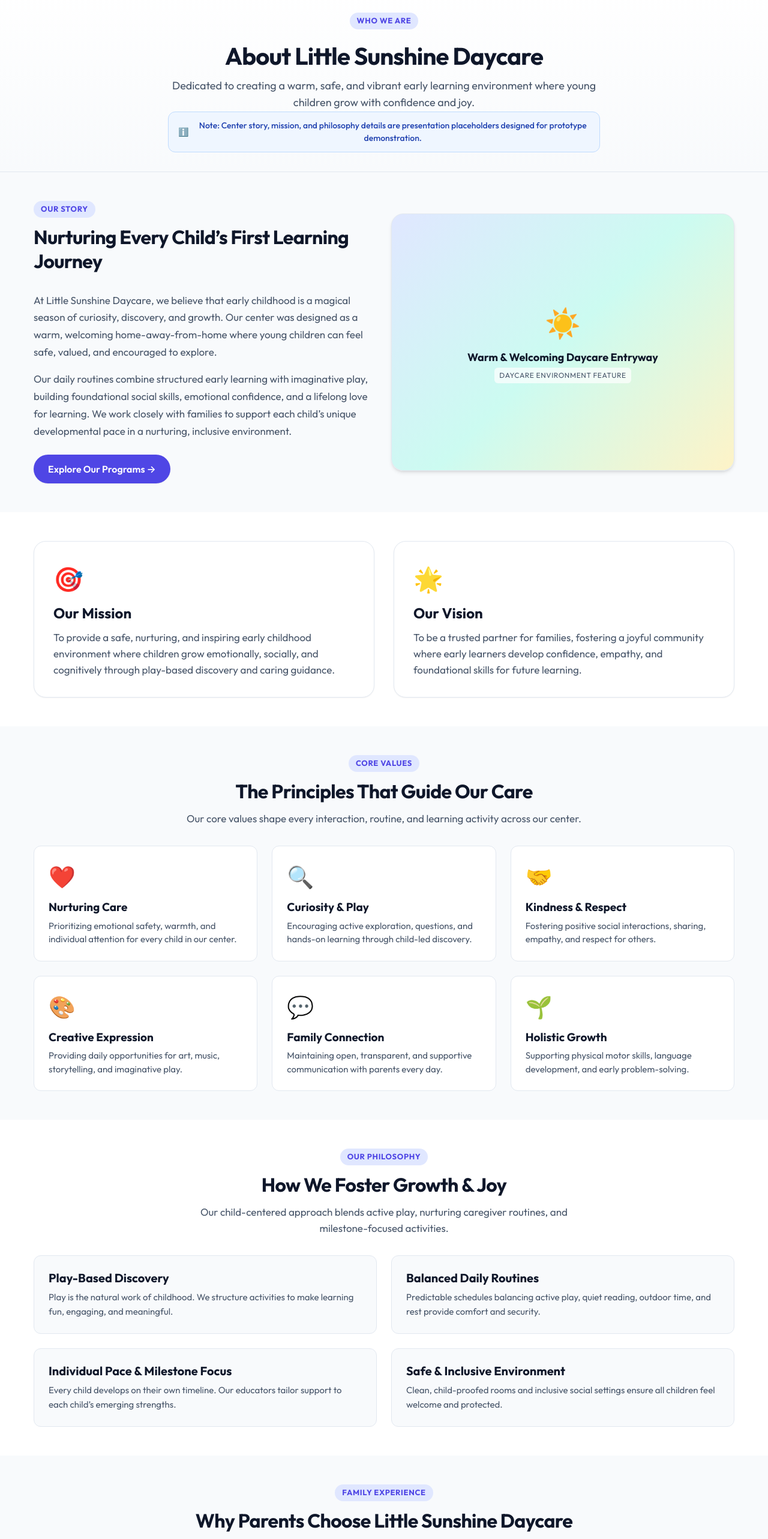
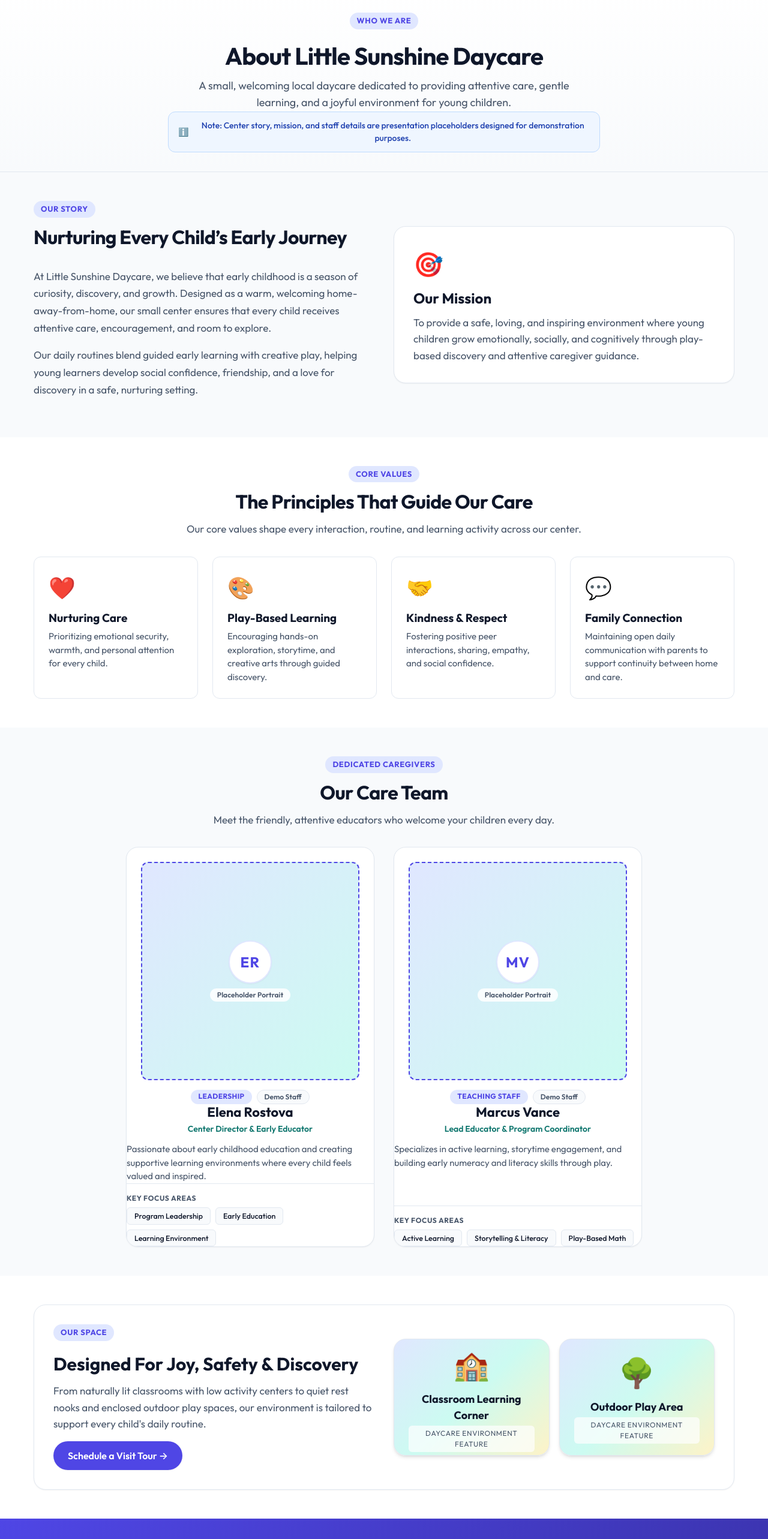
Before and after one commit to Sankalpa-KMCP/day_care, a React (Vite) app: page /about in a window 1280 px wide. Shown: the part 100-2666 px from the top of the page at 60% size. Built offline with nearby package versions, Linux system fonts and the light colour scheme.

Commit message:
refactor: consolidate team into about page

```diff
--- a/src/data/about.js
+++ b/src/data/about.js
@@ -1,27 +1,21 @@
 /**
  * Centralized About page data module for Daycare Application
  * NOTE: Fictional/demo presentation data for prototype purposes.
+ * Small Daycare Refactor: Compact story, mission, and 4 core values.
  */
 
-export const aboutDisclaimer = 'Note: Center story, mission, and philosophy details are presentation placeholders designed for prototype demonstration.';
+export const aboutDisclaimer = 'Note: Center story, mission, and staff details are presentation placeholders designed for demonstration purposes.';
 
 export const aboutStory = {
-  title: 'Nurturing Every Child’s First Learning Journey',
-  paragraph1: 'At Little Sunshine Daycare, we believe that early childhood is a magical season of curiosity, discovery, and growth. Our center was designed as a warm, welcoming home-away-from-home where young children can feel safe, valued, and encouraged to explore.',
-  paragraph2: 'Our daily routines combine structured early learning with imaginative play, building foundational social skills, emotional confidence, and a lifelong love for learning. We work closely with families to support each child’s unique developmental pace in a nurturing, inclusive environment.'
+  title: 'Nurturing Every Child’s Early Journey',
+  paragraph1: 'At Little Sunshine Daycare, we believe that early childhood is a season of curiosity, discovery, and growth. Designed as a warm, welcoming home-away-from-home, our small center ensures that every child receives attentive care, encouragement, and room to explore.',
+  paragraph2: 'Our daily routines blend guided early learning with creative play, helping young learners develop social confidence, friendship, and a love for discovery in a safe, nurturing setting.'
 };
 
-export const missionVisionData = {
-  mission: {
-    title: 'Our Mission',
-    icon: '🎯',
-    description: 'To provide a safe, nurturing, and inspiring early childhood environment where children grow emotionally, socially, and cognitively through play-based discovery and caring guidance.'
-  },
-  vision: {
-    title: 'Our Vision',
-    icon: '🌟',
-    description: 'To be a trusted partner for families, fostering a joyful community where early learners develop confidence, empathy, and foundational skills for future learning.'
-  }
+export const missionData = {
+  title: 'Our Mission',
+  icon: '🎯',
+  description: 'To provide a safe, loving, and inspiring environment where young children grow emotionally, socially, and cognitively through play-based discovery and attentive caregiver guidance.'
 };
 
 export const coreValues = [
@@ -29,82 +23,24 @@ export const coreValues = [
     id: 'val-care',
     icon: '❤️',
     title: 'Nurturing Care',
-    description: 'Prioritizing emotional safety, warmth, and individual attention for every child in our center.'
+    description: 'Prioritizing emotional security, warmth, and personal attention for every child.'
   },
   {
-    id: 'val-curiosity',
-    icon: '🔍',
-    title: 'Curiosity & Play',
-    description: 'Encouraging active exploration, questions, and hands-on learning through child-led discovery.'
+    id: 'val-play',
+    icon: '🎨',
+    title: 'Play-Based Learning',
+    description: 'Encouraging hands-on exploration, storytime, and creative arts through guided discovery.'
   },
   {
     id: 'val-respect',
     icon: '🤝',
     title: 'Kindness & Respect',
-    description: 'Fostering positive social interactions, sharing, empathy, and respect for others.'
+    description: 'Fostering positive peer interactions, sharing, empathy, and social confidence.'
   },
   {
-    id: 'val-creativity',
-    icon: '🎨',
-    title: 'Creative Expression',
-    description: 'Providing daily opportunities for art, music, storytelling, and imaginative play.'
-  },
-  {
-    id: 'val-connection',
+    id: 'val-family',
     icon: '💬',
     title: 'Family Connection',
-    description: 'Maintaining open, transparent, and supportive communication with parents every day.'
-  },
-  {
-    id: 'val-growth',
-    icon: '🌱',
-    title: 'Holistic Growth',
-    description: 'Supporting physical motor skills, language development, and early problem-solving.'
+    description: 'Maintaining open daily communication with parents to support continuity between home and care.'
   }
 ];
-
-export const carePhilosophy = [
-  {
-    id: 'phil-play',
-    title: 'Play-Based Discovery',
-    description: 'Play is the natural work of childhood. We structure activities to make learning fun, engaging, and meaningful.'
-  },
-  {
-    id: 'phil-routine',
-    title: 'Balanced Daily Routines',
-    description: 'Predictable schedules balancing active play, quiet reading, outdoor time, and rest provide comfort and security.'
-  },
-  {
-    id: 'phil-individual',
-    title: 'Individual Pace & Milestone Focus',
-    description: 'Every child develops on their own timeline. Our educators tailor support to each child’s emerging strengths.'
-  },
-  {
-    id: 'phil-environment',
-    title: 'Safe & Inclusive Environment',
-    description: 'Clean, child-proofed rooms and inclusive social settings ensure all children feel welcome and protected.'
-  }
-];
-
-export const whyChooseUs = [
-  {
-    icon: '🏫',
-    title: 'Thoughtfully Designed Rooms',
-    description: 'Bright, clean learning corners, sensory tables, and quiet rest spaces adapted for each age group.'
-  },
-  {
-    icon: '👩‍🏫',
-    title: 'Dedicated Educator Team',
-    description: 'Caring staff dedicated to creating supportive relationships with children and their families.'
-  },
-  {
-    icon: '📲',
-    title: 'Daily Parent Updates',
-    description: 'Regular check-ins detailing meals, nap times, and daily learning highlights for peace of mind.'
-  },
-  {
-    icon: '🌳',
-    title: 'Outdoor Active Play',
-    description: 'Supervised playground time promoting fresh air, physical health, and social games.'
-  }
-];
--- a/src/data/team.js
+++ b/src/data/team.js
@@ -2,6 +2,7 @@
  * Centralized team placeholder data for Daycare Application
  * NOTE: Fictional team entries for demonstration purposes only.
  * Contains no real employee records, state licenses, or regulatory credentials.
+ * Small Daycare Refactor: Reduced to 2 core staff members.
  */
 export const teamData = [
   {
@@ -17,31 +18,11 @@ export const teamData = [
   {
     id: 'lead-preschool',
     name: 'Marcus Vance',
-    role: 'Preschool Program Lead',
+    role: 'Lead Educator & Program Coordinator',
     bio: 'Specializes in active learning, storytime engagement, and building early numeracy and literacy skills through play.',
     focusAreas: ['Active Learning', 'Storytelling & Literacy', 'Play-Based Math'],
     initials: 'MV',
     category: 'Teaching Staff',
     isPrototype: true
-  },
-  {
-    id: 'lead-infants',
-    name: 'Amara Chen',
-    role: 'Infant Care Coordinator',
-    bio: 'Dedicated to providing gentle, responsive care and nurturing sensory routines for our youngest learners.',
-    focusAreas: ['Sensory Exploration', 'Responsive Care', 'Daily Routines'],
-    initials: 'AC',
-    category: 'Teaching Staff',
-    isPrototype: true
-  },
-  {
-    id: 'lead-toddlers',
-    name: 'Chloe Bennett',
-    role: 'Toddler Activity Specialist',
-    bio: 'Focuses on creative arts, music, and guided social exploration to help toddlers discover the world around them.',
-    focusAreas: ['Creative Arts & Music', 'Social Exploration', 'Movement & Motor Skills'],
-    initials: 'CB',
-    category: 'Teaching Staff',
-    isPrototype: true
   }
 ];
--- a/src/pages/AboutPage.jsx
+++ b/src/pages/AboutPage.jsx
@@ -1,17 +1,16 @@
 import React from 'react';
 import { Link } from 'react-router-dom';
 import { siteConfig } from '../data/placeholderData';
-import {
-  aboutDisclaimer,
-  aboutStory,
-  missionVisionData,
-  coreValues,
-  carePhilosophy,
-  whyChooseUs
-} from '../data/about';
+import { aboutDisclaimer, aboutStory, missionData, coreValues } from '../data/about';
+import { teamData } from '../data/team';
 import SectionTitle from '../components/SectionTitle';
 import ImagePlaceholder from '../components/ImagePlaceholder';
+import TeamCard from '../components/TeamCard';
 
+/**
+ * AboutPage component for Little Sunshine Daycare (Small Daycare Refactor)
+ * Features 5 compact sections including embedded 2-person team section.
+ */
 export default function AboutPage() {
   return (
     <div className="about-page">
@@ -21,7 +20,7 @@ export default function AboutPage() {
           <span className="section-badge">Who We Are</span>
           <h1 className="page-title">About {siteConfig.name}</h1>
           <p className="page-subtitle">
-            Dedicated to creating a warm, safe, and vibrant early learning environment where young children grow with confidence and joy.
+            A small, welcoming local daycare dedicated to providing attentive care, gentle learning, and a joyful environment for young children.
           </p>
 
           {/* Prototype Notice Disclaimer */}
@@ -32,7 +31,7 @@ export default function AboutPage() {
         </div>
       </section>
 
-      {/* 2. Our Story Section */}
+      {/* 2. Our Story & Mission Section */}
       <section className="section-padding">
         <div className="container grid grid-2 items-center story-grid">
           <div className="story-content">
@@ -43,49 +42,24 @@ export default function AboutPage() {
             />
             <p className="section-text">{aboutStory.paragraph1}</p>
             <p className="section-text">{aboutStory.paragraph2}</p>
-            <div className="mt-6">
-              <Link to="/programs" className="btn btn-primary">
-                Explore Our Programs &rarr;
-              </Link>
-            </div>
           </div>
-          <div className="story-visual">
-            <ImagePlaceholder
-              title="Warm & Welcoming Daycare Entryway"
-              aspect="4/3"
-              icon="☀️"
-            />
+          <div className="mission-card">
+            <div className="mission-icon" aria-hidden="true">{missionData.icon}</div>
+            <h3>{missionData.title}</h3>
+            <p>{missionData.description}</p>
           </div>
         </div>
       </section>
 
-      {/* 3. Mission & Vision Section */}
+      {/* 3. Core Values */}
       <section className="section-padding bg-surface">
-        <div className="container">
-          <div className="grid grid-2 mission-vision-grid">
-            <div className="mission-card">
-              <div className="mission-icon" aria-hidden="true">{missionVisionData.mission.icon}</div>
-              <h3>{missionVisionData.mission.title}</h3>
-              <p>{missionVisionData.mission.description}</p>
-            </div>
-            <div className="vision-card">
-              <div className="vision-icon" aria-hidden="true">{missionVisionData.vision.icon}</div>
-              <h3>{missionVisionData.vision.title}</h3>
-              <p>{missionVisionData.vision.description}</p>
-            </div>
-          </div>
-        </div>
-      </section>
-
-      {/* 4. Core Values Section */}
-      <section className="section-padding">
         <div className="container">
           <SectionTitle
             badge="Core Values"
             title="The Principles That Guide Our Care"
             subtitle="Our core values shape every interaction, routine, and learning activity across our center."
           />
-          <div className="grid grid-3 values-grid">
+          <div className="grid grid-4 values-grid">
             {coreValues.map((value) => (
               <div key={value.id} className="value-card">
                 <div className="value-icon" aria-hidden="true">{value.icon}</div>
@@ -97,46 +71,23 @@ export default function AboutPage() {
         </div>
       </section>
 
-      {/* 5. Educational & Care Philosophy */}
-      <section className="section-padding bg-surface">
+      {/* 4. Our Care Team Section (Embedded 2-Person Team) */}
+      <section className="section-padding">
         <div className="container">
           <SectionTitle
-            badge="Our Philosophy"
-            title="How We Foster Growth & Joy"
-            subtitle="Our child-centered approach blends active play, nurturing caregiver routines, and milestone-focused activities."
+            badge="Dedicated Caregivers"
+            title="Our Care Team"
+            subtitle="Meet the friendly, attentive educators who welcome your children every day."
           />
-          <div className="grid grid-2 philosophy-grid">
-            {carePhilosophy.map((item) => (
-              <div key={item.id} className="philosophy-card">
-                <h3 className="philosophy-title">{item.title}</h3>
-                <p className="philosophy-desc">{item.description}</p>
-              </div>
+          <div className="about-team-grid">
+            {teamData.map((member) => (
+              <TeamCard key={member.id} member={member} />
             ))}
           </div>
         </div>
       </section>
 
-      {/* 6. Why Families Choose Us */}
-      <section className="section-padding">
-        <div className="container">
-          <SectionTitle
-            badge="Family Experience"
-            title={`Why Parents Choose ${siteConfig.name}`}
-            subtitle="We prioritize clear communication, clean facilities, and supportive relationships for peace of mind."
-          />
-          <div className="grid grid-4 why-grid">
-            {whyChooseUs.map((item, idx) => (
-              <div key={idx} className="why-card">
-                <div className="why-icon" aria-hidden="true">{item.icon}</div>
-                <h3 className="why-title">{item.title}</h3>
-                <p className="why-desc">{item.description}</p>
-              </div>
-            ))}
-          </div>
-        </div>
-      </section>
-
-      {/* 7. Environment Visual Preview */}
+      {/* 5. Environment Preview & Final CTA */}
       <section className="section-padding bg-surface">
         <div className="container">
           <div className="environment-preview-box">
@@ -144,33 +95,38 @@ export default function AboutPage() {
               <span className="section-badge">Our Space</span>
               <h2>Designed For Joy, Safety & Discovery</h2>
               <p>
-                From naturally lit classrooms with low activity centers to quiet sensory nooks and enclosed outdoor play yards, our environment is tailored to support every child's daily routine.
+                From naturally lit classrooms with low activity centers to quiet rest nooks and enclosed outdoor play spaces, our environment is tailored to support every child's daily routine.
               </p>
               <div className="mt-4">
-                <Link to="/contact" className="btn btn-secondary">
-                  Schedule a Walkthrough Tour
+                <Link to="/contact" className="btn btn-primary">
+                  Schedule a Visit Tour &rarr;
                 </Link>
               </div>
             </div>
-            <div className="environment-preview-visual">
+            <div className="environment-preview-visual grid grid-2">
               <ImagePlaceholder
-                title="Classroom & Outdoor Learning Environment"
-                aspect="16/9"
+                title="Classroom Learning Corner"
+                aspect="4/3"
                 icon="🏫"
+              />
+              <ImagePlaceholder
+                title="Outdoor Play Area"
+                aspect="4/3"
+                icon="🌳"
               />
             </div>
           </div>
         </div>
       </section>
 
-      {/* 8. Call to Action Banner */}
+      {/* Final CTA Banner */}
       <section className="section-padding cta-section">
         <div className="container text-center">
           <div className="cta-box">
             <span className="cta-badge">Schedule A Visit Today</span>
             <h2 className="cta-title">Want to Learn More About {siteConfig.name}?</h2>
             <p className="cta-desc">
-              We invite you to schedule a tour, meet our caring educators, and explore our learning programs.
+              We invite you to schedule a tour, meet our caring team, and explore our early learning programs.
             </p>
             <div className="cta-buttons">
               <Link to="/contact" className="btn btn-primary btn-lg">
--- a/src/styles/about.css
+++ b/src/styles/about.css
@@ -1,12 +1,33 @@
-/* About Page Styles */
+/* About Page Styles - Small Daycare Refactor */
+
+/* Page Hero */
+.page-hero-section {
+  padding: var(--space-12) 0 var(--space-8) 0;
+  background-color: var(--color-surface);
+  border-bottom: 1px solid var(--color-border);
+}
+
+.page-title {
+  font-size: 2.5rem;
+  color: var(--color-text-main);
+  margin-top: var(--space-2);
+  margin-bottom: var(--space-3);
+}
+
+.page-subtitle {
+  font-size: 1.125rem;
+  color: var(--color-text-muted);
+  max-width: 680px;
+  margin: 0 auto;
+  line-height: 1.6;
+}
 
 /* Mission & Vision Cards */
-.mission-vision-grid {
+.story-grid {
   gap: var(--space-8);
 }
 
-.mission-card,
-.vision-card {
+.mission-card {
   background-color: var(--color-surface);
   border: 1px solid var(--color-border);
   border-radius: var(--radius-lg);
@@ -15,34 +36,34 @@
   transition: transform var(--transition-fast), box-shadow var(--transition-fast);
 }
 
-.mission-card:hover,
-.vision-card:hover {
+.mission-card:hover {
   transform: translateY(-3px);
   box-shadow: var(--shadow-md);
   border-color: var(--color-primary-light);
 }
 
-.mission-icon,
-.vision-icon {
+.mission-icon {
   font-size: 2.5rem;
   margin-bottom: var(--space-3);
 }
 
-.mission-card h3,
-.vision-card h3 {
+.mission-card h3 {
   font-size: 1.5rem;
   color: var(--color-text-main);
   margin-bottom: var(--space-3);
 }
 
-.mission-card p,
-.vision-card p {
+.mission-card p {
   font-size: 1.0625rem;
   color: var(--color-text-muted);
   line-height: 1.6;
 }
 
 /* Value Cards */
+.values-grid {
+  gap: var(--space-6);
+}
+
 .value-card {
   background-color: var(--color-surface);
   border: 1px solid var(--color-border);
@@ -74,59 +95,13 @@
   line-height: 1.5;
 }
 
-/* Philosophy Cards */
-.philosophy-card {
-  background-color: var(--color-bg);
-  border: 1px solid var(--color-border);
-  border-radius: var(--radius-md);
-  padding: var(--space-6);
-  transition: border-color var(--transition-fast);
-}
-
-.philosophy-card:hover {
-  border-color: var(--color-secondary-light);
-}
-
-.philosophy-title {
-  font-size: 1.25rem;
-  color: var(--color-text-main);
-  margin-bottom: var(--space-2);
-}
-
-.philosophy-desc {
-  font-size: 0.9375rem;
-  color: var(--color-text-muted);
-  line-height: 1.6;
-}
-
-/* Why Choose Us Cards */
-.why-card {
-  background-color: var(--color-surface);
-  border: 1px solid var(--color-border);
-  border-radius: var(--radius-md);
-  padding: var(--space-6);
-  transition: transform var(--transition-fast);
-}
-
-.why-card:hover {
-  transform: translateY(-3px);
-  box-shadow: var(--shadow-sm);
-}
-
-.why-icon {
-  font-size: 2.25rem;
-  margin-bottom: var(--space-3);
-}
-
-.why-title {
-  font-size: 1.125rem;
-  margin-bottom: var(--space-2);
-}
-
-.why-desc {
-  font-size: 0.9375rem;
-  color: var(--color-text-muted);
-  line-height: 1.5;
+/* Embedded 2-Person Team Grid */
+.about-team-grid {
+  display: grid;
+  grid-template-columns: repeat(2, 1fr);
+  gap: var(--space-8);
+  max-width: 860px;
+  margin: 0 auto;
 }
 
 /* Environment Preview Container */
@@ -136,7 +111,7 @@
   border-radius: var(--radius-lg);
   padding: var(--space-8);
   display: grid;
-  grid-template-columns: 1.2fr 1fr;
+  grid-template-columns: 1fr 1fr;
   gap: var(--space-8);
   align-items: center;
   box-shadow: var(--shadow-sm);
@@ -152,32 +127,47 @@
   color: var(--color-text-muted);
   font-size: 1.0625rem;
   line-height: 1.6;
+  margin-bottom: var(--space-4);
+}
+
+.environment-preview-visual {
+  gap: var(--space-4);
 }
 
 /* Responsive Breakpoints for About Page */
-@media (max-width: 992px) {
+@media (max-width: 1024px) {
+  .values-grid {
+    grid-template-columns: repeat(2, 1fr);
+  }
+}
+
+@media (max-width: 768px) {
   .story-grid {
     grid-template-columns: 1fr;
     gap: var(--space-6);
   }
 
-  .mission-vision-grid {
+  .about-team-grid {
     grid-template-columns: 1fr;
     gap: var(--space-6);
   }
 
-  .philosophy-grid {
+  .environment-preview-box {
     grid-template-columns: 1fr;
-    gap: var(--space-4);
+    padding: var(--space-6);
   }
 
-  .environment-preview-box {
+  .environment-preview-visual {
     grid-template-columns: 1fr;
-    gap: var(--space-6);
   }
 }
 
-@media (max-width: 768px) {
-  .mission-card, .vision-card { padding: var(--space-6); }
-  .environment-preview-box { padding: var(--space-6); }
+@media (max-width: 375px) {
+  .page-title {
+    font-size: 1.875rem;
+  }
+
+  .values-grid {
+    grid-template-columns: 1fr;
+  }
 }
```
